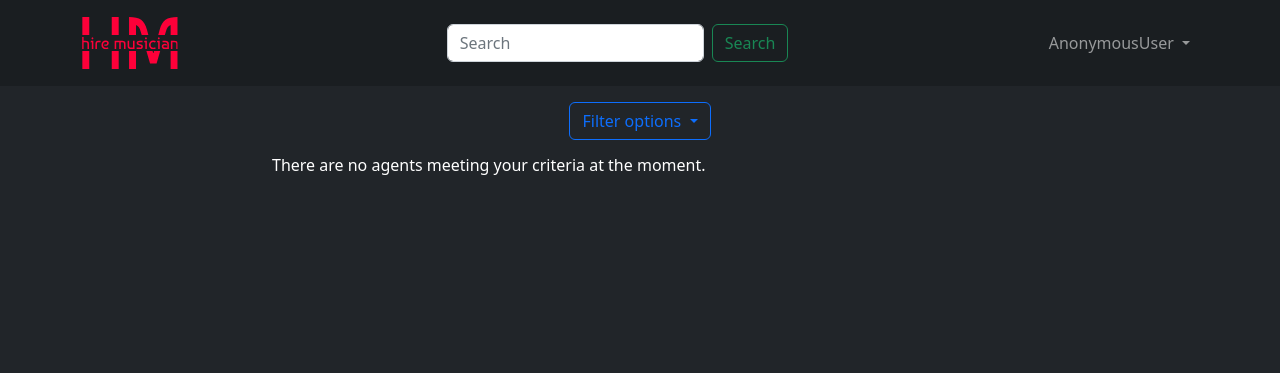
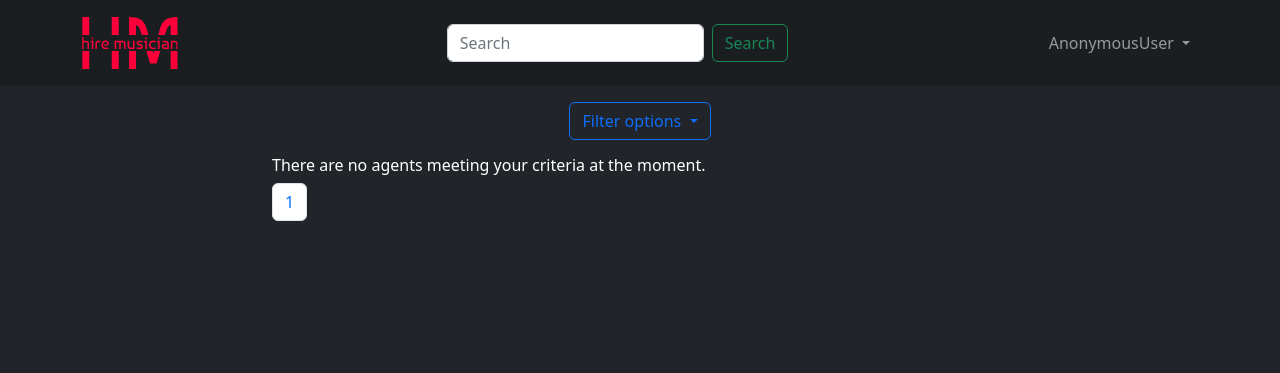
Before and after one commit to maciejpiszczek/hire-musician, a Django app: page /users/ in a window 1280 px wide. Shown: the top 373 px of the page. Run offline with Django 4.2, Linux system fonts and the light colour scheme; parts of the project's set-up code (start-up, migrations or seed data) failed here and were passed over; some libraries are stand-ins or nearby versions.

Commit message:
added pagination to musicians list view

```diff
--- /dev/null
+++ b/backend_core/templates/partials/pagination.html
@@ -0,0 +1,21 @@
+<nav aria-label="Page-navigation">
+    <ul class="pagination">
+        {# Previous button #}
+        {% if page_obj.has_previous %}
+        <li class="page-item">
+            <a class="page-link" href="?page={{ page_obj.previous_page_number }}">Previous</a></li>
+        {% endif %}
+
+        {# numbers #}
+        {% for page in page_obj.paginator.page_range %}
+            <li class="page-item">
+                <a class="page-link" href="?page={{ page }}">{{ page }}</a></li>
+        {% endfor %}
+
+        {# Next button #}
+        {% if page_obj.has_next %}
+            <li class="page-item">
+                <a class="page-link" href="?page={{ page_obj.next_page_number }}">Next</a></li>
+        {% endif %}
+    </ul>
+</nav>
--- a/backend_core/users/templates/users/users_profiles_list.html
+++ b/backend_core/users/templates/users/users_profiles_list.html
@@ -84,4 +84,7 @@
             <h6>There are no agents meeting your criteria at the moment.</h6>
         </div>
     {% endfor %}
+    <div style="text-align: center;">
+        {% include 'partials/pagination.html' %}
+    </div>
 {% endblock container %}
--- a/backend_core/users/views.py
+++ b/backend_core/users/views.py
@@ -12,6 +12,7 @@ class MusiciansProfilesListView(FilterView):
     template_name = 'users/users_profiles_list.html'
     context_object_name = 'musicians'
     filterset_class = MusicianFilter
+    paginate_by = 10
 
 
 class MusicianProfileView(DetailView):
```
Also changed, not shown: backend_core/static/styles/main.css (line endings or trailing spaces).
